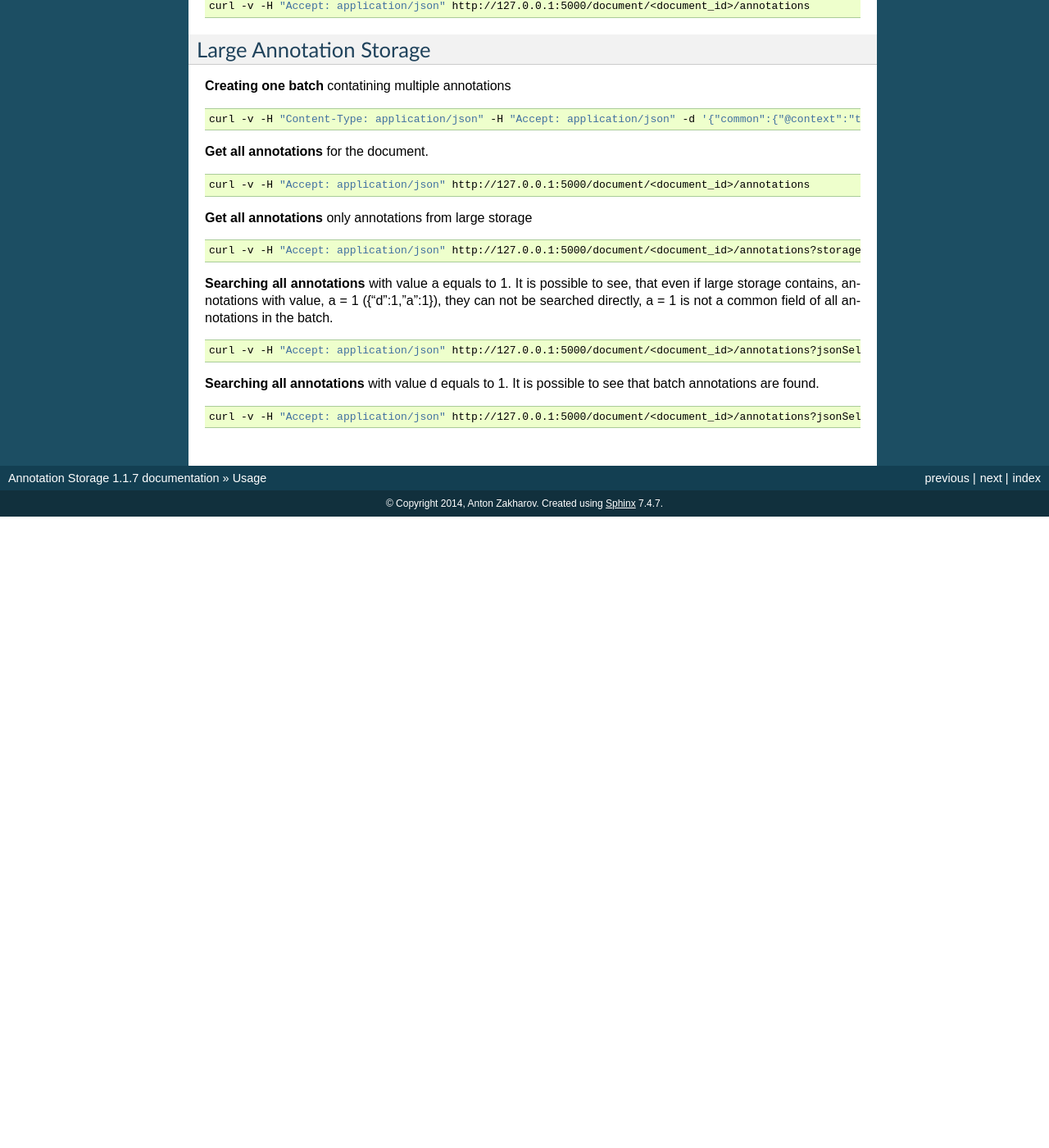
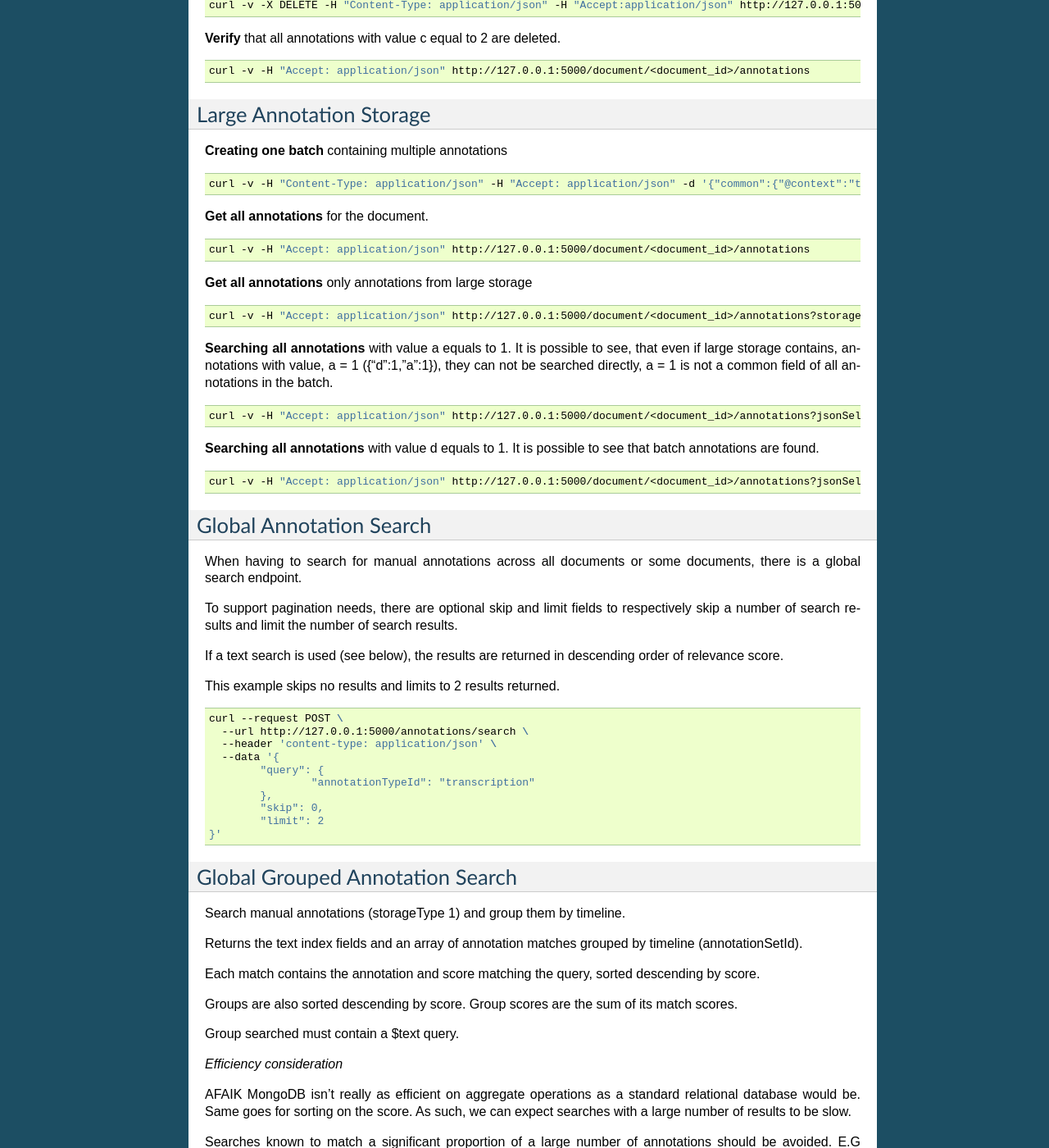
Before and after one commit to crim-ca/JASS, a Sphinx documentation site: the page built from docs/usage.rst, in a window 1280 px wide and 1400 px high, scrolled down 2638 px. Shown: the whole window at 82% size. Built offline with Sphinx 7.4.7, drawn with Linux system fonts in a browser that asks for light colours; before the commit the page ends 3268 px from its top, so only the background shows below that; some of the changed text lies outside the part shown.

Commit message:
Global search and text search documentation

```diff
--- a/INSTALL.rst
+++ b/INSTALL.rst
@@ -22,13 +22,13 @@
 ------------------------------------
 
 **JASS**
-For installing JASS copy the instrcutions from Dockerfile.
+For installing JASS copy the instructions from Dockerfile.
 JASS connection to MongoDB is defined by 'MONGO_HOST' environment variable.
 For connecting jass to MongoDB refer to docker-compose.yml
-To see enviroment variables used by both JASS and MongoDB refer to .env file.
+To see environment variables used by both JASS and MongoDB refer to .env file.
 
 **MongoDB**
-Refert to the section: jass_mongo in docker-compose.
+Refer to the section: jass_mongo in docker-compose.
 ***Important*** JASS was tested with MongoDB 2.6
 
 Installing JASS standalone
--- a/docs/usage.rst
+++ b/docs/usage.rst
@@ -15,7 +15,7 @@
 
 .. code-block:: bash
 
-    docker-compose up -d
+	docker-compose up -d
 
 This command will create JASS and MongoDB containers and run them in background.
 The first time this command is run, it will build MongoDB and JASS containers. Once the build is finished (the shell will resume), it will take approximately 30 seconds for JASS to initialize MongoDB.
@@ -24,7 +24,7 @@
 
 .. code-block:: bash
 
-    docker-compose stop
+	docker-compose stop
 
 ************************************
 Running physical JASS installation:
@@ -38,27 +38,27 @@
 For people who want to modify JASS.
  1. Start a dev/test instance of MongoDB. Data will be saved inside the instance.
 
-    .. code-block:: bash
+	.. code-block:: bash
 
         # From project root
-        cd mongo-dev
-        docker-compose up -d
+		cd mongo-dev
+		docker-compose up -d
 
 
  2. Execute database initialisation script. This need to be run only once for test and dev environements.
 
-    .. code-block:: bash
+	.. code-block:: bash
 
         # From project root
-        # Export dev configuration path and run initialization script
-        python create_db_if_not_exist.py "configs/dev/config.ini"
-        python create_db_if_not_exist.py "configs/dev/config.ini"
-        docker-compose up
-        # Use docker-compose stop to stop mongo containers
+		# Export dev configuration path and run initialization script
+		python create_db_if_not_exist.py "configs/dev/config.ini"
+		python create_db_if_not_exist.py "configs/dev/config.ini"
+		docker-compose up
+		# Use docker-compose stop to stop mongo containers
 
  3. Run JASS.
 
-    .. code-block:: bash
+	.. code-block:: bash
 
         python -m jass.simple_rest
 
@@ -113,7 +113,7 @@
 
 :Large Annotation Storage: Made for large amounts of annotations which are mostly used for preprocessing. These annotations can be accessed by batches. It is possible to create/search/remove batches of annotations. When creating a batch of annotations, fields common to all annotations can be used to search for the batch.
 
-See documentation for more info.
+    See documentation for more info.
 
 :Note: Annotations manipulations can be done for annotations of one particular document at a time. This restriction was made for security and scalability issues.
 
@@ -125,7 +125,7 @@
 
 .. code-block:: bash
 
-		curl -v -H "Content-Type: application/json" -H "Accept: application/json" -d '{"@context":"test", "a":"15"}' http://127.0.0.1:5000/document/<document_id>/annotation
+        curl -v -H "Content-Type: application/json" -H "Accept: application/json" -d '{"@context":"test", "a":"15"}' http://127.0.0.1:5000/document/<document_id>/annotation
 
 **Creating multiple annotations**
 :Note: Information in the "common" information will be replicated to all annotations.
@@ -165,7 +165,7 @@
 Large Annotation Storage
 ------------------------
 
-**Creating one batch** contatining multiple annotations
+**Creating one batch** containing multiple annotations
 
 .. code-block:: bash
 
@@ -194,3 +194,129 @@
 .. code-block:: bash
 
 	curl -v -H "Accept: application/json" http://127.0.0.1:5000/document/<document_id>/annotations?jsonSelect=%7B%22d%22%3A1%7D
+
+------------------------
+Global Annotation Search
+------------------------
+When having to search for manual annotations across all documents or some documents, there is a global search endpoint.
+
+To support pagination needs, there are optional skip and limit fields to respectively skip a number of search results and limit the number of search results.
+
+If a text search is used (see below), the results are returned in descending order of relevance score.
+
+This example skips no results and limits to 2 results returned.
+
+.. code-block:: bash
+
+	curl --request POST \
+	  --url http://127.0.0.1:5000/annotations/search \
+	  --header 'content-type: application/json' \
+	  --data '{
+		"query": {
+			"annotationTypeId": "transcription"
+		},
+		"skip": 0,
+		"limit": 2
+	}'
+
+--------------------------------
+Global Grouped Annotation Search
+--------------------------------
+Search manual annotations (storageType 1) and group them by timeline.
+
+Returns the text index fields and an array of annotation matches grouped by timeline (annotationSetId).
+
+Each match contains the annotation and score matching the query, sorted descending by score.
+
+Groups are also sorted descending by score. Group scores are the sum of its match scores.
+
+Group searched must contain a $text query.
+
+*Efficiency consideration*
+
+AFAIK MongoDB isn't really as efficient on aggregate operations as a standard relational database would be. Same goes for sorting on the score. As such, we can expect searches with a large number of results to be slow.
+
+Searches known to match a significant proportion of a large number of annotations should be avoided. E.G searching for *male* or *female* knowing one of the text index field will contain only one or the other. These kind of specialized, domain specific queries would be better served with a normal, non-text search, on a single document.
+
+Grouped search have the same API as the global search:
+
+.. code-block:: bash
+
+	curl --request POST \
+	  --url http://ss-vl-vesta04.crim.ca:9880/annotations/grouped-search \
+	  --header 'content-type: application/json' \
+	  --data '{
+		"query": {
+			"$text": {
+				"$search": "java coffee shop"
+			},
+			"doc_id": {
+				"$in": [
+					"584f1836d2b2b60082a71576",
+					"555f30591747d5574b3900af",
+					"556884621747d5574b3cd591"
+				]
+			}
+		},
+		"skip": 0,
+		"limit": 5
+	}'
+
+----------------------
+Annotation Text Search
+----------------------
+Whether using *jsonSelect* on a single document or doing a global *query* across documents, it is possible to do a text search.
+For details, see MongoDB Documentation https://docs.mongodb.com/manual/text-search/
+
+Note: the JASS has been configured for the text search need of the VESTA platform. As such, the text index is comprised of the following fields:
+- text
+- motionName
+- shotName
+- speakerId
+- speakerSubtype
+
+Text search will only search those fields for the given search expression.
+
+A small example using global search
+
+.. code-block:: bash
+
+	curl --request POST \
+	  --url http://127.0.0.1:5000/annotations/search \
+	  --header 'content-type: application/json' \
+	  --data '{
+		"query": {
+			"$text": {
+				"$search": "java coffee shop"
+			}
+		},
+		"skip": 0,
+		"limit": 2
+	}'
+
+
+Note: by default, rules for indexing and searching text is done using English. A different language can be specified while storing an annotation and when searching. For best results, the same language should be used when indexing and searching.
+
+Storing a annotation with French fields:
+
+.. code-block:: bash
+
+	curl -v -H "Content-Type: application/json" -H "Accept: application/json" -d \
+	    '{"text": "cheval", "language": "french"}' http://127.0.0.1:5000/document/<document_id>/annotation
+
+
+Searching annotations with French fields:
+
+.. code-block:: bash
+
+	curl --request POST \
+	  --url http://127.0.0.1:5000/annotations/search \
+	  --header 'content-type: application/json' \
+	  --data '{
+		"query": {
+			"$text": {
+				"$search": "chevaux",
+				"$language": "french"
+			}
+		}
+	}'
--- a/logging.conf
+++ b/logging.conf
@@ -24,4 +24,4 @@
 propagate=0
 
 [formatter_simpleFormatter]
-format=Annotation_Storage 1.1.6 %(asctime)s - %(name)s - %(levelname)-8s - %(message)s
+format=Annotation_Storage 1.1.7 %(asctime)s - %(name)s - %(levelname)-8s - %(message)s
```
Also changed, not shown: 4 other files.
